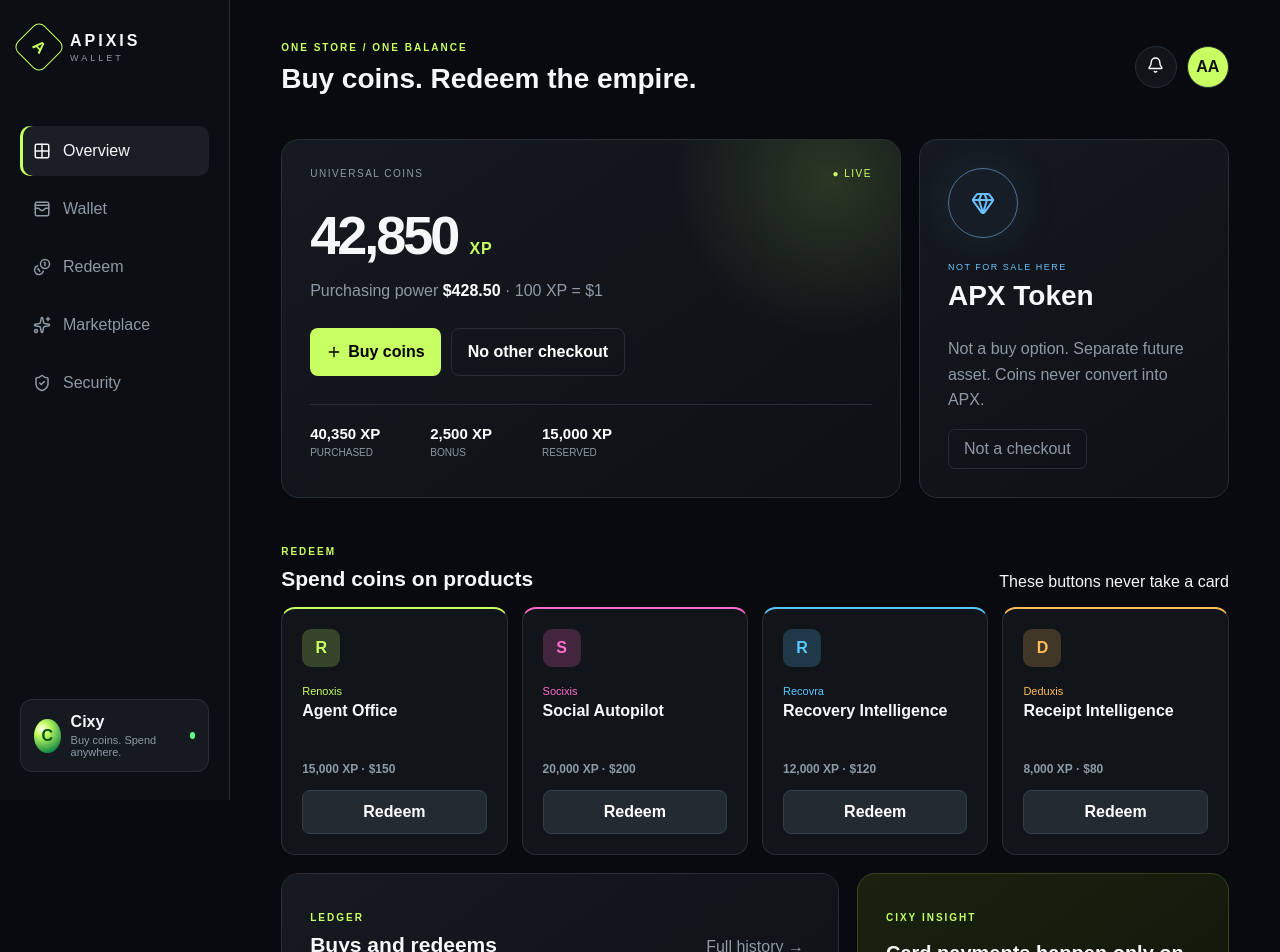
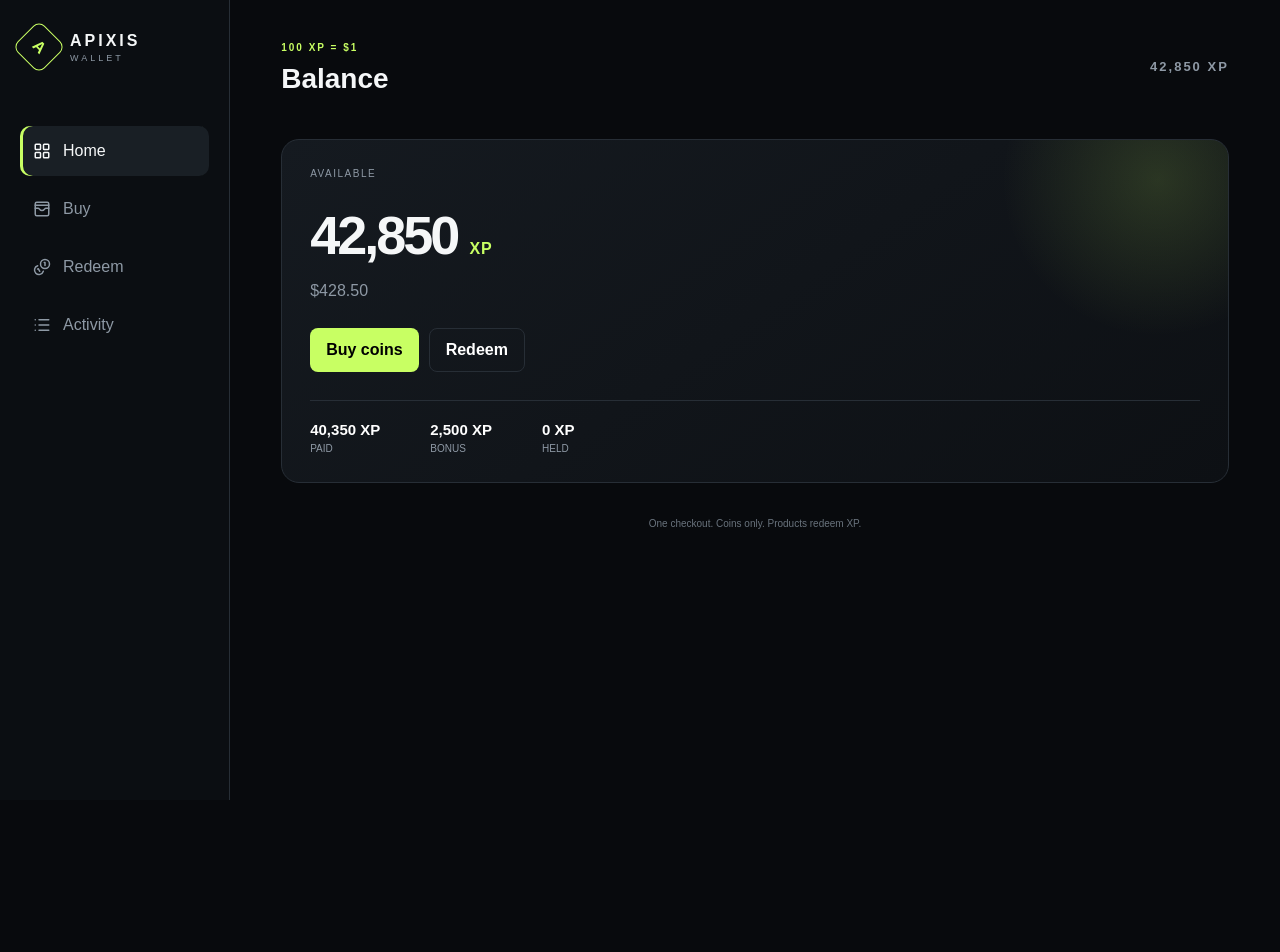
Before and after one commit to 313aidaroos/ApixisWallet, a Next.js app: page / in a window 1280 px wide. Shown: the top 952 px of the page. After the commit the page ends 800 px from the top, so only its background shows below. Built offline with nearby package versions, Linux system fonts and the light colour scheme.

Commit message:
Surgical Wallet nav: Home, Buy, Redeem, Activity only.

```diff
--- a/app/page.tsx
+++ b/app/page.tsx
@@ -1,67 +1,156 @@
 "use client";
 
-import { useState } from "react";
-import { ArrowDownLeft, ArrowUpRight, Bell, Coins, Gem, Grid2X2, Plus, ShieldCheck, Sparkles, WalletCards } from "lucide-react";
+import { useMemo, useState } from "react";
+import { ArrowDownLeft, ArrowUpRight, Coins, LayoutGrid, List, WalletCards } from "lucide-react";
 import { pointPacks, redeemCatalog } from "@/lib/catalog";
 
-const tx = [
-  { title: "Renoxis Agent Office", meta: "Redeemed · Sep 19", xp: -15000 },
-  { title: "Office coins", meta: "Coin purchase · Sep 18", xp: 36000 },
-  { title: "Renovation concept", meta: "Redeemed · Sep 18", xp: -500 },
-  { title: "Launch reward", meta: "Bonus coins · Sep 17", xp: 2500 },
+type Tab = "home" | "buy" | "redeem" | "activity";
+
+const seed = [
+  { title: "Renoxis Agent Office", meta: "Redeem", xp: -15000 },
+  { title: "Office coins", meta: "Purchase", xp: 36000 },
+  { title: "Renovation concept", meta: "Redeem", xp: -500 },
 ];
 
 export default function Home() {
-  const [balance, setBalance] = useState(42850);
+  const [tab, setTab] = useState<Tab>("home");
+  const [paid, setPaid] = useState(40350);
+  const [bonus, setBonus] = useState(2500);
+  const [reserved] = useState(0);
   const [notice, setNotice] = useState("");
+  const [log, setLog] = useState(seed);
+  const available = paid + bonus;
+
   const buy = async (id: string) => {
-    setNotice("Opening the only checkout in Apixis — coin packs.");
+    setNotice("Opening coin checkout…");
     try {
-      const response = await fetch("/api/checkout", { method: "POST", headers: { "content-type": "application/json" }, body: JSON.stringify({ packId: id }) });
+      const response = await fetch("/api/checkout", {
+        method: "POST",
+        headers: { "content-type": "application/json" },
+        body: JSON.stringify({ packId: id }),
+      });
       if (!response.ok) throw new Error();
       const data = await response.json();
       if (data.url) window.location.assign(data.url);
-    } catch { setNotice("Demo mode: connect Stripe to sell coins. Products never take a card."); }
-  };
-  const redeem = async (key: string, name: string, xp: number) => {
-    if (balance < xp) return setNotice(`You need ${(xp - balance).toLocaleString()} more coins. Buy a pack below.`);
-    setNotice(`Quoting ${name}…`);
-    try {
-      const quote = await fetch("/api/v1/quotes", { method: "POST", headers: { "content-type": "application/json" }, body: JSON.stringify({ productKey: key }) });
-      const data = await quote.json();
-      if (!quote.ok) throw new Error();
-      setBalance((b) => b - xp);
-      setNotice(`Redeemed ${name} for ${data.xp.toLocaleString()} XP ($${(data.xp / 100).toFixed(0)}). No second checkout.`);
     } catch {
-      setBalance((b) => b - xp);
-      setNotice(`${name} redeemed in preview. Live redeem waits on the ledger.`);
+      setNotice("Stripe is not connected. Coin checkout is the only card flow.");
     }
   };
 
-  return <main>
+  const redeem = async (key: string, name: string, xp: number) => {
+    if (available < xp) {
+      setNotice(`Need ${(xp - available).toLocaleString()} more XP.`);
+      setTab("buy");
+      return;
+    }
+    const fromBonus = Math.min(bonus, xp);
+    const fromPaid = xp - fromBonus;
+    setBonus((b) => b - fromBonus);
+    setPaid((p) => p - fromPaid);
+    setLog((rows) => [{ title: name, meta: "Redeem", xp: -xp }, ...rows]);
+    setNotice(`${name} · ${xp.toLocaleString()} XP`);
+    void fetch("/api/v1/quotes", {
+      method: "POST",
+      headers: { "content-type": "application/json" },
+      body: JSON.stringify({ productKey: key }),
+    });
+  };
+
+  const title = useMemo(
+    () => ({ home: "Balance", buy: "Buy coins", redeem: "Redeem", activity: "Activity" })[tab],
+    [tab],
+  );
+
+  return (
+    <main>
       <aside>
-      <div className="brand"><div className="mark">A</div><div><strong>APIXIS</strong><span>WALLET</span></div></div>
+        <div className="brand">
+          <div className="mark">A</div>
+          <div>
+            <strong>APIXIS</strong>
+            <span>WALLET</span>
+          </div>
+        </div>
         <nav>
-        <button className="active"><Grid2X2/>Overview</button><button><WalletCards/>Wallet</button><button><Coins/>Redeem</button><button><Sparkles/>Marketplace</button><button><ShieldCheck/>Security</button>
+          <button className={tab === "home" ? "active" : ""} onClick={() => setTab("home")}><LayoutGrid />Home</button>
+          <button className={tab === "buy" ? "active" : ""} onClick={() => setTab("buy")}><WalletCards />Buy</button>
+          <button className={tab === "redeem" ? "active" : ""} onClick={() => setTab("redeem")}><Coins />Redeem</button>
+          <button className={tab === "activity" ? "active" : ""} onClick={() => setTab("activity")}><List />Activity</button>
         </nav>
-      <div className="cixy"><div className="orb">C</div><div><strong>Cixy</strong><p>Buy coins. Spend anywhere.</p></div><i></i></div>
       </aside>
       <section className="shell">
-      <header><div><p>ONE STORE / ONE BALANCE</p><h1>Buy coins. Redeem the empire.</h1></div><div className="header-actions"><button className="icon"><Bell/></button><button className="profile">AA</button></div></header>
-      {notice && <div className="notice" onClick={() => setNotice("")}>{notice}<span>×</span></div>}
-      <div className="hero-grid">
-        <article className="balance-card"><div className="eyebrow"><span>UNIVERSAL COINS</span><span className="live">● LIVE</span></div><h2>{balance.toLocaleString()} <small>XP</small></h2><p>Purchasing power <b>${(balance / 100).toFixed(2)}</b> · 100 XP = $1</p><div className="balance-actions"><button onClick={() => document.getElementById("packs")?.scrollIntoView({behavior:"smooth"})}><Plus/>Buy coins</button><button className="secondary">No other checkout</button></div><div className="split"><span><b>40,350 XP</b>Purchased</span><span><b>2,500 XP</b>Bonus</span><span><b>15,000 XP</b>Reserved</span></div></article>
-        <article className="token-card"><div className="token-orbit"><Gem/></div><span>NOT FOR SALE HERE</span><h3>APX Token</h3><p>Not a buy option. Separate future asset. Coins never convert into APX.</p><button disabled>Not a checkout</button></article>
+        <header>
+          <div>
+            <p>100 XP = $1</p>
+            <h1>{title}</h1>
           </div>
-      <div className="section-title"><div><p>REDEEM</p><h2>Spend coins on products</h2></div><span>These buttons never take a card</span></div>
-      <div className="products">{redeemCatalog.map((p) => <article key={p.key} style={{["--accent"]:p.color} as React.CSSProperties}><span>{p.app.slice(0,1)}</span><p>{p.app}</p><h3>{p.name}</h3><b>{p.xp.toLocaleString()} XP · ${(p.xp / 100).toFixed(0)}</b><button onClick={() => redeem(p.key, p.name, p.xp)}>Redeem</button></article>)}</div>
-      <div className="lower">
-        <article className="transactions"><div className="section-title"><div><p>LEDGER</p><h2>Buys and redeems</h2></div><button>Full history →</button></div>{tx.map((t)=><div className="tx" key={t.title}><span className={t.xp>0?"in":"out"}>{t.xp>0?<ArrowDownLeft/>:<ArrowUpRight/>}</span><div><b>{t.title}</b><p>{t.meta}</p></div><strong className={t.xp>0?"green":""}>{t.xp>0?"+":""}{t.xp.toLocaleString()} XP</strong></div>)}</article>
-        <article className="insight"><p>CIXY INSIGHT</p><h2>Card payments happen only on coin packs. Every app just burns XP.</h2><div className="meter"><i style={{width:"64%"}}></i></div><span>Next redeem: Renoxis 15,000 XP</span><button onClick={() => document.getElementById("packs")?.scrollIntoView({behavior:"smooth"})}>Need coins? Buy a pack</button></article>
+          <p style={{ color: "#8e99a5", fontSize: 13 }}>{available.toLocaleString()} XP</p>
+        </header>
+        {notice && (
+          <div className="notice" onClick={() => setNotice("")}>
+            {notice}<span>×</span>
           </div>
-      <div id="packs" className="section-title pack-title"><div><p>THE ONLY CHECKOUT</p><h2>Buy Xis Point coins</h2></div><span>100 XP = $1</span></div>
-      <div className="packs">{pointPacks.map((p)=><article key={p.id}><p>{p.name}</p><h3>{p.xp.toLocaleString()} <small>XP</small></h3><span>${p.price}{p.bonus>0?` · +${p.bonus.toLocaleString()} bonus`:""}</span><button onClick={()=>buy(p.id)}>Buy coins</button></article>)}</div>
-      <footer>Buy coins here. Redeem them on any Apixis product. XP is not cryptocurrency, not withdrawable, and not an investment.</footer>
+        )}
+
+        {tab === "home" && (
+          <>
+            <article className="balance-card">
+              <div className="eyebrow"><span>AVAILABLE</span></div>
+              <h2>{available.toLocaleString()} <small>XP</small></h2>
+              <p>${(available / 100).toFixed(2)}</p>
+              <div className="balance-actions">
+                <button onClick={() => setTab("buy")}>Buy coins</button>
+                <button className="secondary" onClick={() => setTab("redeem")}>Redeem</button>
+              </div>
+              <div className="split">
+                <span><b>{paid.toLocaleString()} XP</b>Paid</span>
+                <span><b>{bonus.toLocaleString()} XP</b>Bonus</span>
+                <span><b>{reserved.toLocaleString()} XP</b>Held</span>
+              </div>
+            </article>
+            <footer>One checkout. Coins only. Products redeem XP.</footer>
+          </>
+        )}
+
+        {tab === "buy" && (
+          <div className="packs">
+            {pointPacks.map((p) => (
+              <article key={p.id}>
+                <p>{p.name}</p>
+                <h3>{p.xp.toLocaleString()} <small>XP</small></h3>
+                <span>${p.price}{p.bonus > 0 ? ` + ${p.bonus.toLocaleString()} bonus` : ""}</span>
+                <button onClick={() => buy(p.id)}>Buy</button>
+              </article>
+            ))}
+          </div>
+        )}
+
+        {tab === "redeem" && (
+          <div className="products">
+            {redeemCatalog.map((p) => (
+              <article key={p.key} style={{ ["--accent"]: p.color } as React.CSSProperties}>
+                <span>{p.app.slice(0, 1)}</span>
+                <p>{p.app}</p>
+                <h3>{p.name}</h3>
+                <b>{p.xp.toLocaleString()} XP</b>
+                <button onClick={() => redeem(p.key, p.name, p.xp)}>Redeem</button>
+              </article>
+            ))}
+          </div>
+        )}
+
+        {tab === "activity" && (
+          <article className="transactions">
+            {log.map((t, i) => (
+              <div className="tx" key={`${t.title}-${i}`}>
+                <span className={t.xp > 0 ? "in" : "out"}>{t.xp > 0 ? <ArrowDownLeft /> : <ArrowUpRight />}</span>
+                <div><b>{t.title}</b><p>{t.meta}</p></div>
+                <strong className={t.xp > 0 ? "green" : ""}>{t.xp > 0 ? "+" : ""}{t.xp.toLocaleString()} XP</strong>
+              </div>
+            ))}
+          </article>
+        )}
       </section>
-  </main>;
+    </main>
+  );
 }
```
Lines whose indentation alone changed are shown as unchanged.
